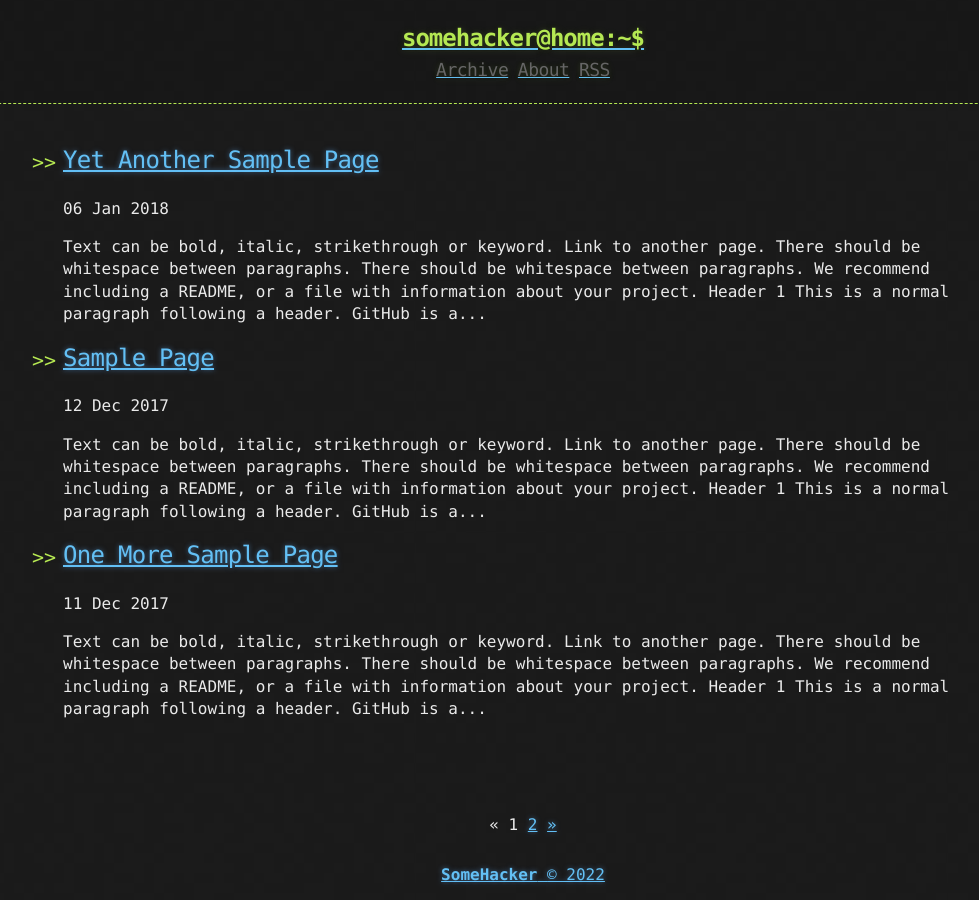
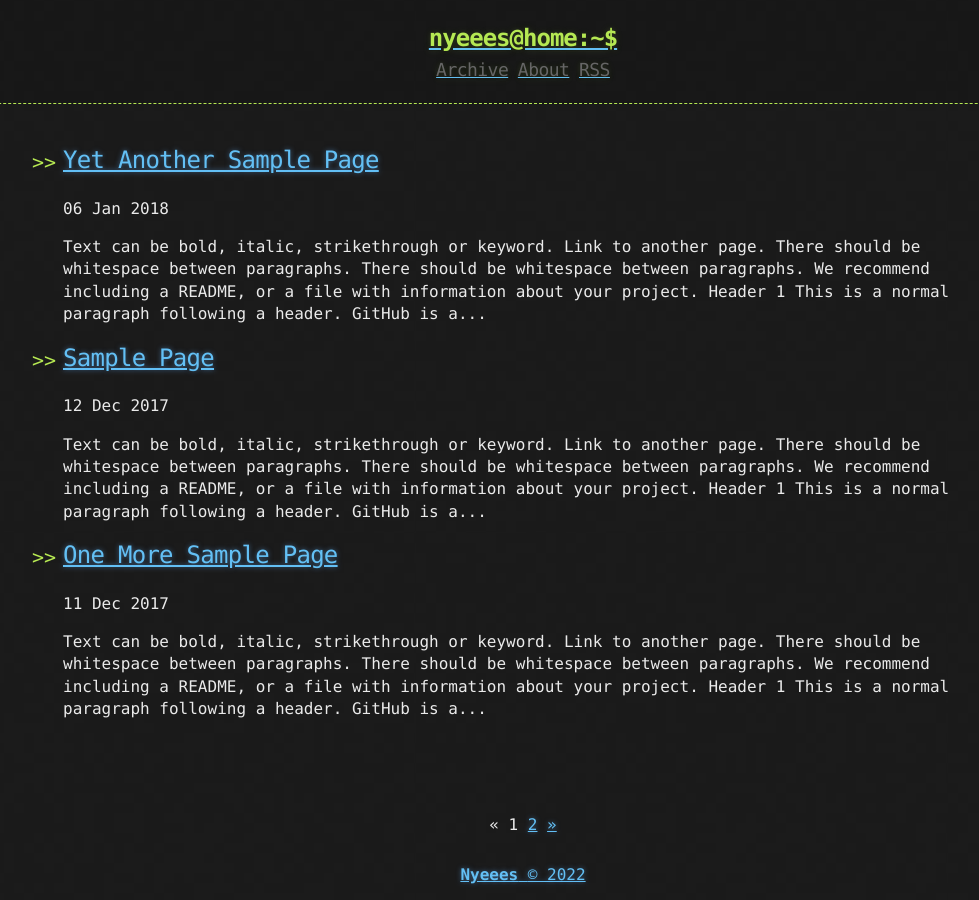
Before and after one commit to tocttou/hacker-blog, a Jekyll site: the page built from index.html, in a window 1280 px wide. Shown: the whole page, without its empty margins (117-1096 px from the left). Built offline with Jekyll 4.4.1, drawn with Linux system fonts in a browser that asks for light colours; the list of posts is cut into pages by our own code.

Commit message:
First changes

```diff
--- a/_config.yml
+++ b/_config.yml
@@ -1,9 +1,9 @@
-title: Hacker-Blog
-description: "A Jekyll Blog Theme For Hackers"
+title: Nyeees-Blog
+description: "Hacking blog"
 author:
-  name: "SomeHacker"
-  email: "someone@somewebsite.somedomain"
-  url: "https://ashishchaudhary.in/hacker-blog"
+  name: "Nyeees"
+  email: "email@gmail.com"
+  url: "https://nyeees.github.io"
 
 baseurl: /
 
@@ -28,5 +28,5 @@ plugins:
   - jekyll-sitemap
 
 # Custom variables
-owner : "SomeHacker"
-year : "2020"
+owner : "Nyeees"
+year : "2022"
```
